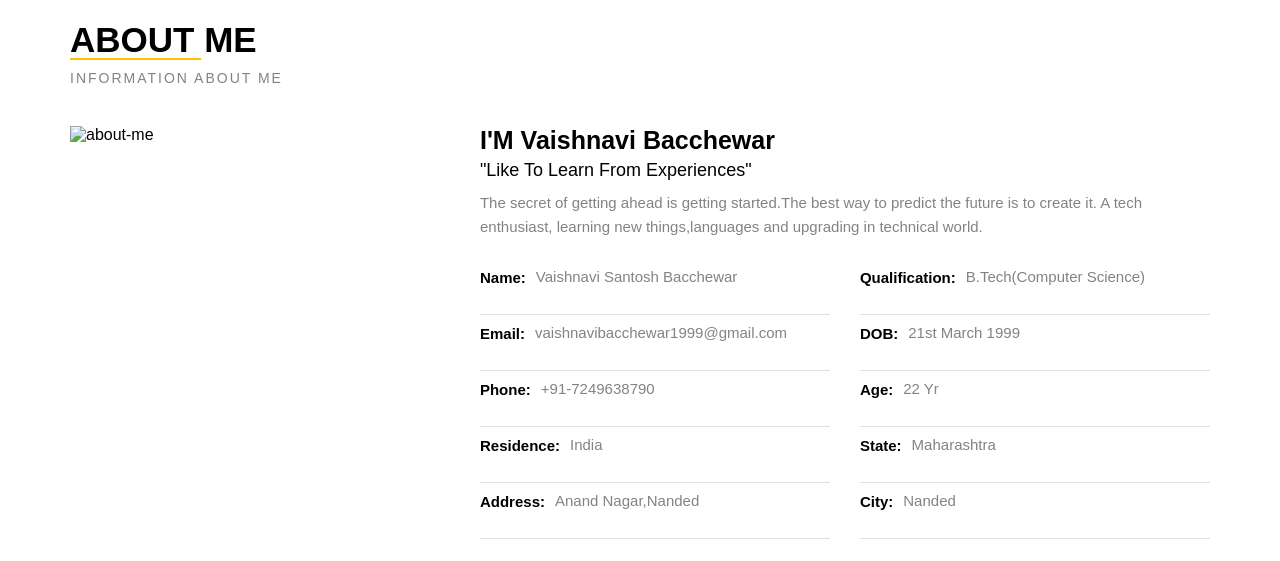
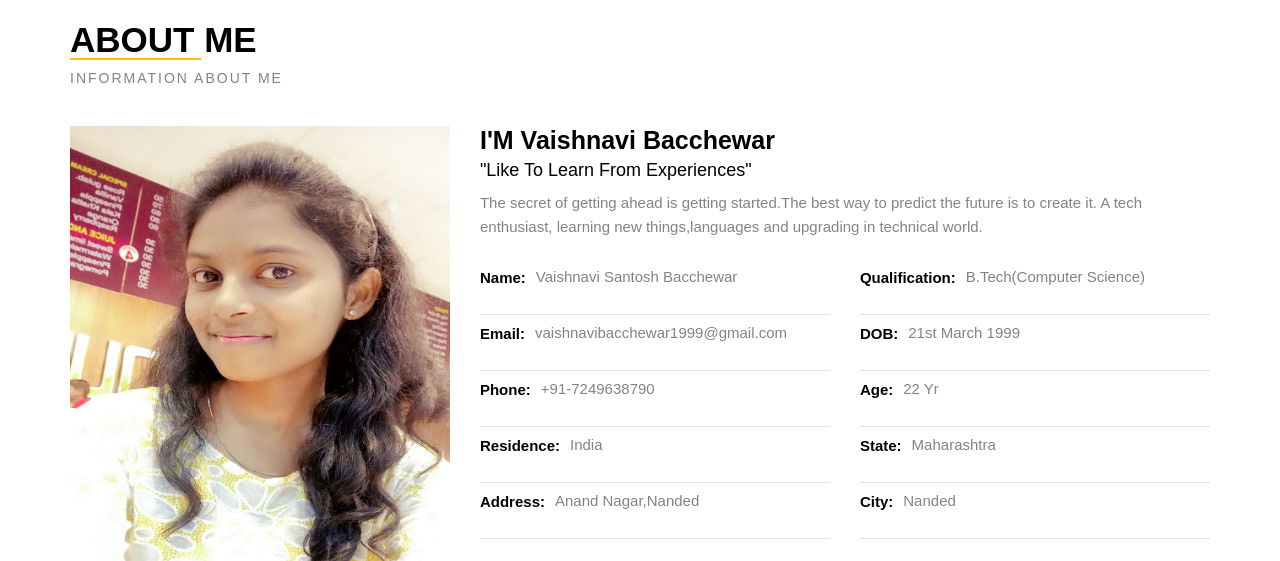
Before and after one commit to vaish1999-vb/test, a plain HTML site: page index.html in a window 1280 px wide. Shown: the part 910-1471 px from the top of the page. Drawn offline with Linux system fonts and the light colour scheme; files whose address does not match are found by name.

Commit message:
Update index.html

```diff
--- a/index.html
+++ b/index.html
@@ -58,7 +58,7 @@
             <div class="about-content">
                 <div class="row">
                     <div class="img">
-                        <img src="proimg/me1.jpg" alt="about-me">
+                        <img src="me1.jpg" alt="about-me">
                     </div>
                     <div class="text">
                         <h4>I'M Vaishnavi Bacchewar</h4>
```
